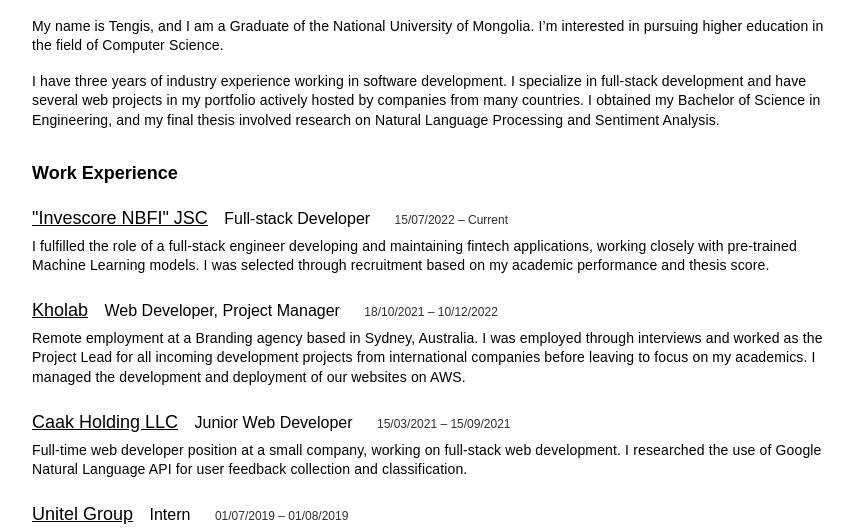
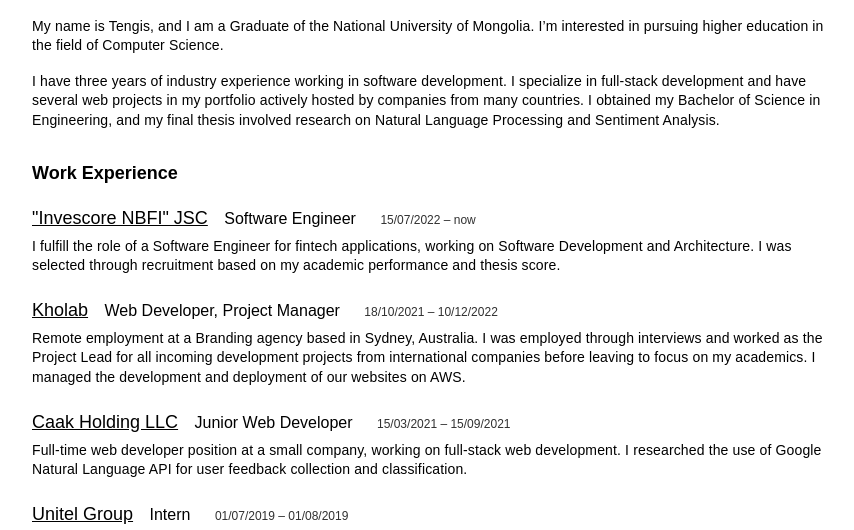
Before and after one commit to tengisbuya/tengisbuya.github.io, a plain HTML site: page index.html in a window 1280 px wide. Shown: the part 251-781 px from the top of the page, without its empty margins (208-1062 px from the left). Drawn offline with Linux system fonts and the light colour scheme.

Commit message:
update 2 for japan

```diff
--- a/index.html
+++ b/index.html
@@ -37,10 +37,10 @@
             <h2>Work Experience</h2>
             <h3>
                 <a target="_blank" class="job" href="#">"Invescore NBFI" JSC</a>
-                <span>Full-stack Developer</span>
-                <small>15/07/2022 – Current</small>
+                <span>Software Engineer</span>
+                <small>15/07/2022 – now</small>
             </h3>
-            <p>I fulfilled the role of a full-stack engineer developing and maintaining fintech applications, working closely with pre-trained Machine Learning models. I was selected through recruitment based on my academic performance and thesis score.</p>
+            <p>I fulfill the role of a Software Engineer for fintech applications, working on Software Development and Architecture. I was selected through recruitment based on my academic performance and thesis score.</p>
             <h3>
                 <a target="_blank" class="job" href="https://www.kholab.co/">Kholab</a>
                 <span>Web Developer, Project Manager</span>
```
